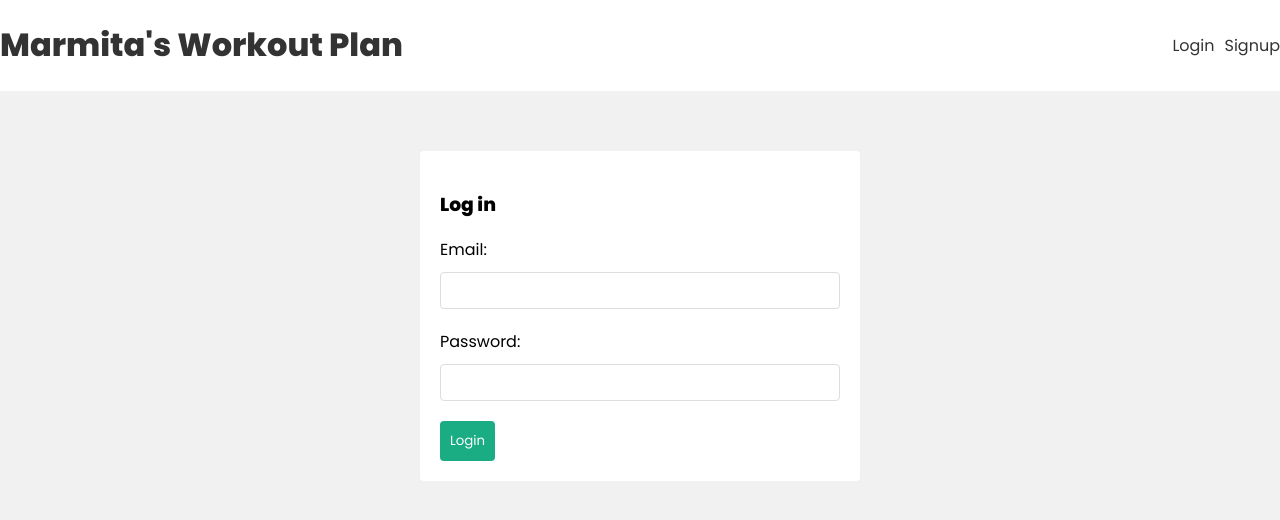
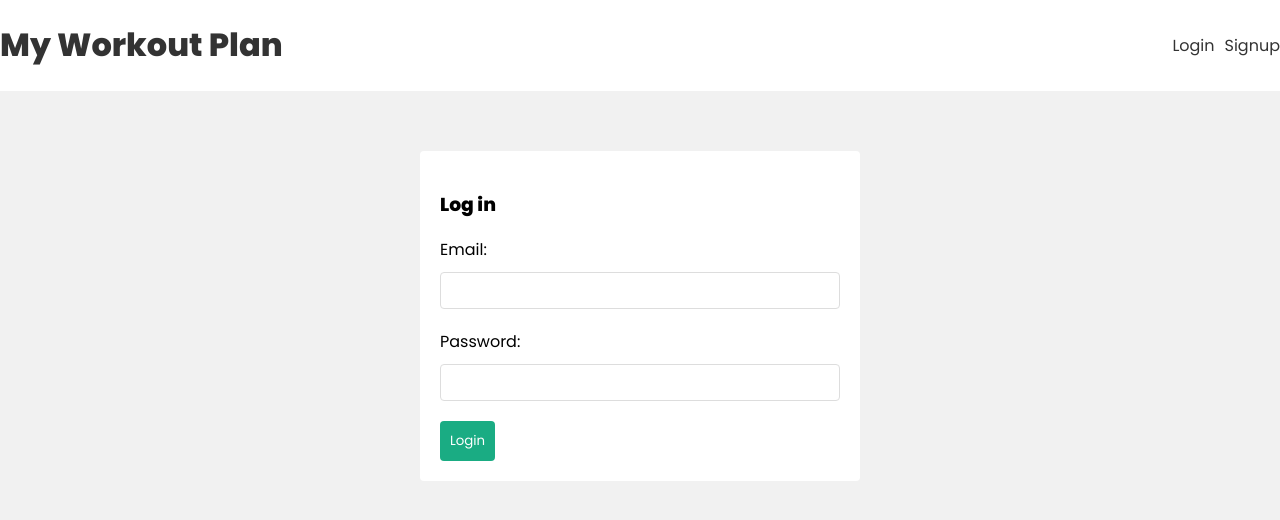
Before and after one commit to kdsidlacan15/MERN-SAMPLE-APP, a React (Create React App) app in the folder frontend/: page /login in a window 1280 px wide. Shown: the top 520 px of the page. Built offline with nearby package versions, Linux system fonts and the light colour scheme.

Commit message:
change app title

```diff
--- a/frontend/src/components/Navbar.jsx
+++ b/frontend/src/components/Navbar.jsx
@@ -12,7 +12,7 @@ const Navbar = () => {
     <header>
       <div className="container">
         <Link to="/">
-          <h1>Marmita's Workout Plan</h1>
+          <h1>My Workout Plan</h1>
         </Link>
         <nav>
           {user ? (
```
